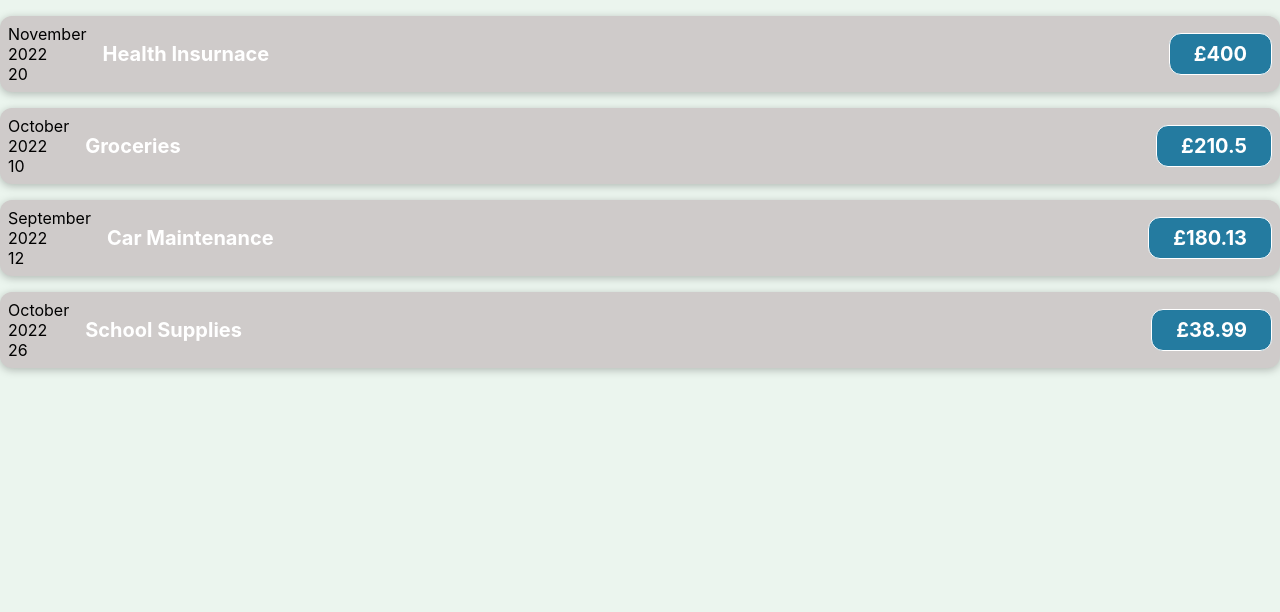
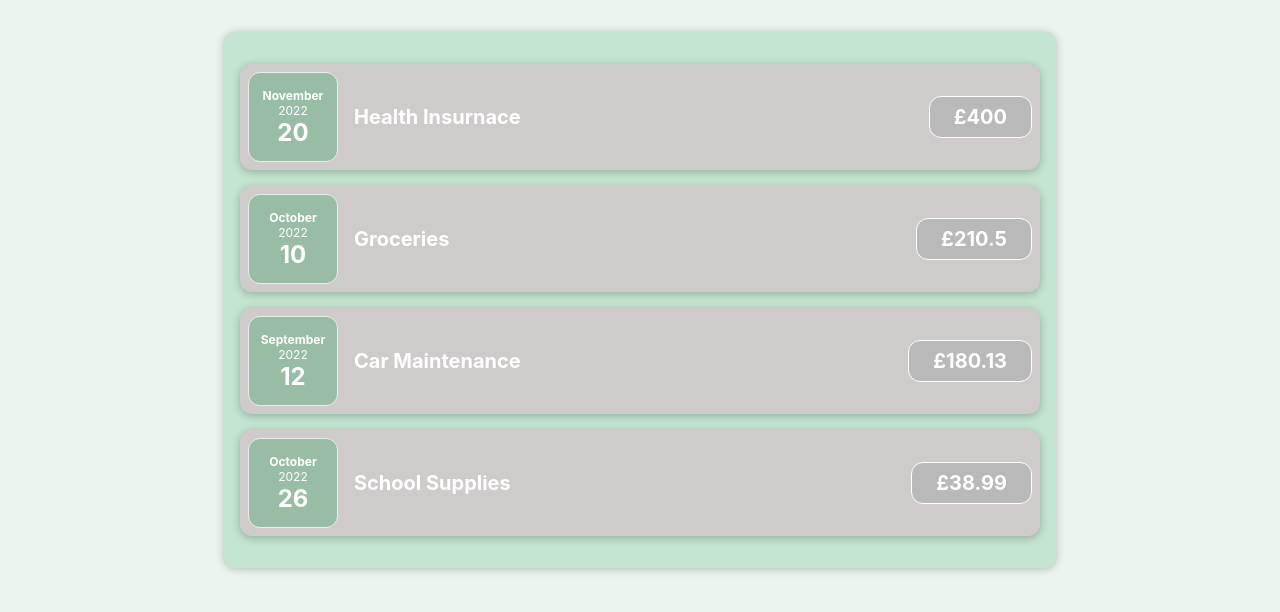
Before and after one commit to jchapps/react-expenses, a React (Create React App) app: page / in a window 1280 px wide. Shown: the top 612 px of the page. Built offline with nearby package versions, Linux system fonts and the light colour scheme; the HTML template or start-up script is replaced by a standard one.

Commit message:
feat: container styling"

```diff
--- a/src/App.js
+++ b/src/App.js
@@ -1,4 +1,5 @@
 import ExpenseItem from "./components/ExpenseItem";
+import Expenses from "./components/Expenses";
 
 function App() {
   const expenses = [
@@ -9,26 +10,7 @@
   ];
   return (
     <div>
-      <ExpenseItem
-        title={expenses[0].title}
-        amount={expenses[0].amount}
-        date={expenses[0].date}
-      />
-      <ExpenseItem
-        title={expenses[1].title}
-        amount={expenses[1].amount}
-        date={expenses[1].date}
-      />
-      <ExpenseItem
-        title={expenses[2].title}
-        amount={expenses[2].amount}
-        date={expenses[2].date}
-      />
-      <ExpenseItem
-        title={expenses[3].title}
-        amount={expenses[3].amount}
-        date={expenses[3].date}
-      />
+      <Expenses expenses={expenses}/>
     </div>
   );
 }
--- /dev/null
+++ b/src/components/ExpenseDate.css
@@ -0,0 +1,26 @@
+.expense-date {
+  display: flex;
+  flex-direction: column;
+  width: 5.5rem;
+  height: 5.5rem;
+  border: 1px solid #ececec;
+  background-color: #99bca4;
+  color: white;
+  border-radius: 12px;
+  align-items: center;
+  justify-content: center;
+}
+
+.expense-date__month {
+  font-size: 0.75rem;
+  font-weight: bold;
+}
+
+.expense-date__year {
+  font-size: 0.75rem;
+}
+
+.expense-date__day {
+  font-size: 1.5rem;
+  font-weight: bold;
+}
--- /dev/null
+++ b/src/components/ExpenseDate.js
@@ -0,0 +1,18 @@
+import React from "react";
+import './ExpenseDate.css'
+
+function ExpenseDate(props) {
+  const month = props.date.toLocaleString("en-US", { month: "long" });
+  const day = props.date.toLocaleString("en-US", { day: "2-digit" });
+  const year = props.date.getFullYear();
+
+  return (
+    <div className="expense-date">
+      <div className="expense-date__month">{month}</div>
+      <div className="expense-date__year">{year}</div>
+      <div className="expense-date__day">{day}</div>
+    </div>
+  );
+}
+
+export default ExpenseDate;
--- a/src/components/ExpenseItem.css
+++ b/src/components/ExpenseItem.css
@@ -31,7 +31,7 @@
   font-size: 1rem;
   font-weight: bold;
   color: white;
-  background-color: #247BA0;
+  background-color: #b9b9b9;
   border: 1px solid white;
   padding: 0.5rem;
   border-radius: 12px;
--- a/src/components/ExpenseItem.js
+++ b/src/components/ExpenseItem.js
@@ -1,18 +1,11 @@
 import React from "react";
 import "./ExpenseItem.css";
+import ExpenseDate from "./ExpenseDate";
 
 function ExpenseItem(props) {
-  const month = props.date.toLocaleString('en-US', { month: 'long' });
-  const day = props.date.toLocaleString('en-US', { day: '2-digit' });
-  const year = props.date.getFullYear();
-
   return (
     <div className="expense-item">
-      <div>
-        <div>{month}</div>
-        <div>{year}</div>
-        <div>{day}</div>
-      </div>
+      <ExpenseDate date={props.date}/>
       <div className="expense-item__description">
         <h2>{props.title}</h2>
         <div className="expense-item__price">£{props.amount}</div>
--- /dev/null
+++ b/src/components/Expenses.css
@@ -0,0 +1,9 @@
+.expenses {
+  padding: 1rem;
+  background-color: rgb(196 229 208);
+  margin: 2rem auto;
+  width: 50rem;
+  max-width: 95%;
+  border-radius: 12px;
+  box-shadow: 0 1px 8px rgba(0, 0, 0, 0.25);
+}
--- /dev/null
+++ b/src/components/Expenses.js
@@ -0,0 +1,32 @@
+import React from "react";
+import ExpenseItem from "./ExpenseItem";
+import './Expenses.css'
+
+function Expenses(props) {
+  return (
+    <div className='expenses'>
+      <ExpenseItem
+        title={props.expenses[0].title}
+        amount={props.expenses[0].amount}
+        date={props.expenses[0].date}
+      />
+      <ExpenseItem
+        title={props.expenses[1].title}
+        amount={props.expenses[1].amount}
+        date={props.expenses[1].date}
+      />
+      <ExpenseItem
+        title={props.expenses[2].title}
+        amount={props.expenses[2].amount}
+        date={props.expenses[2].date}
+      />
+      <ExpenseItem
+        title={props.expenses[3].title}
+        amount={props.expenses[3].amount}
+        date={props.expenses[3].date}
+      />
+    </div>
+  );
+}
+
+export default Expenses;
```
